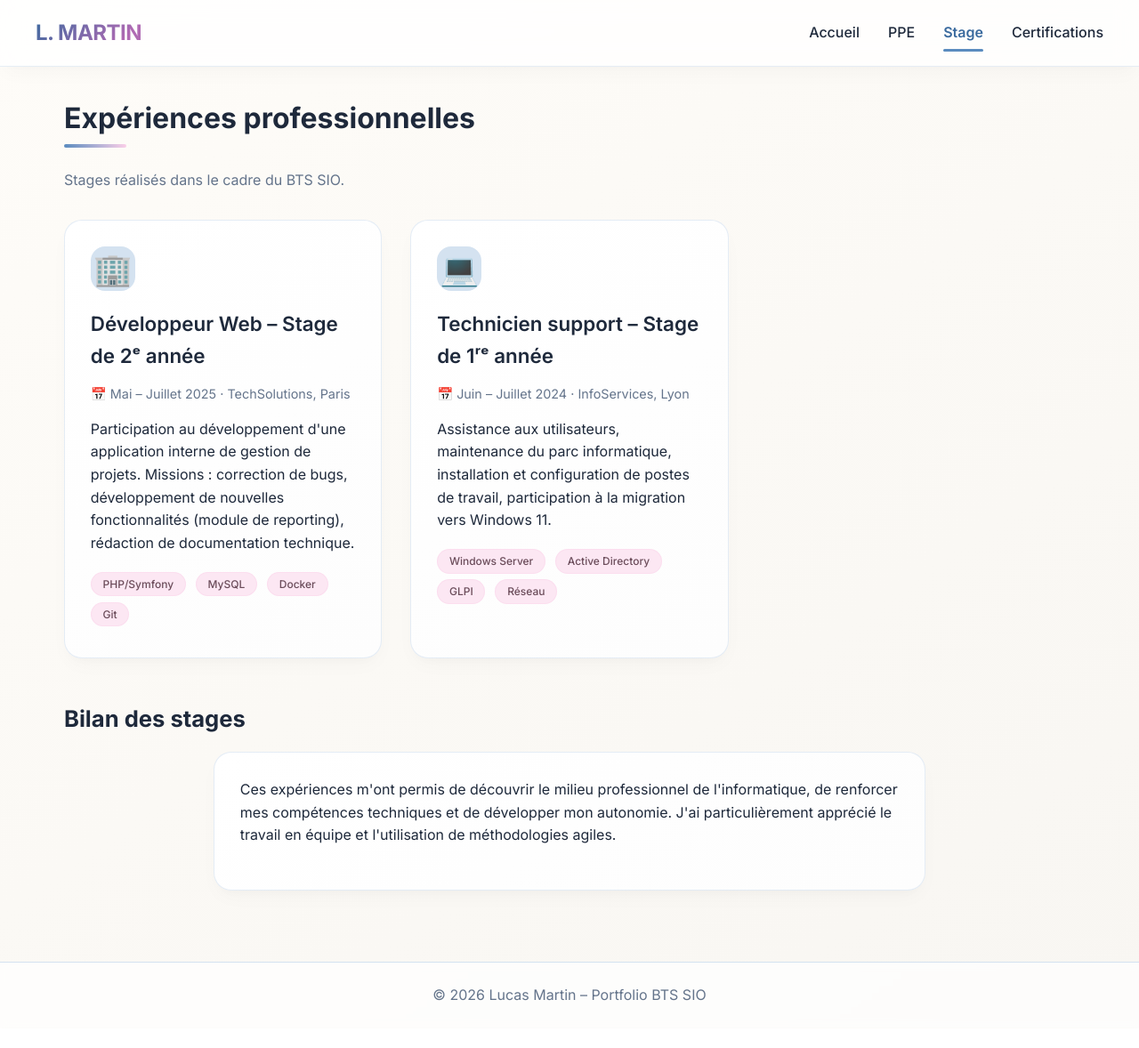
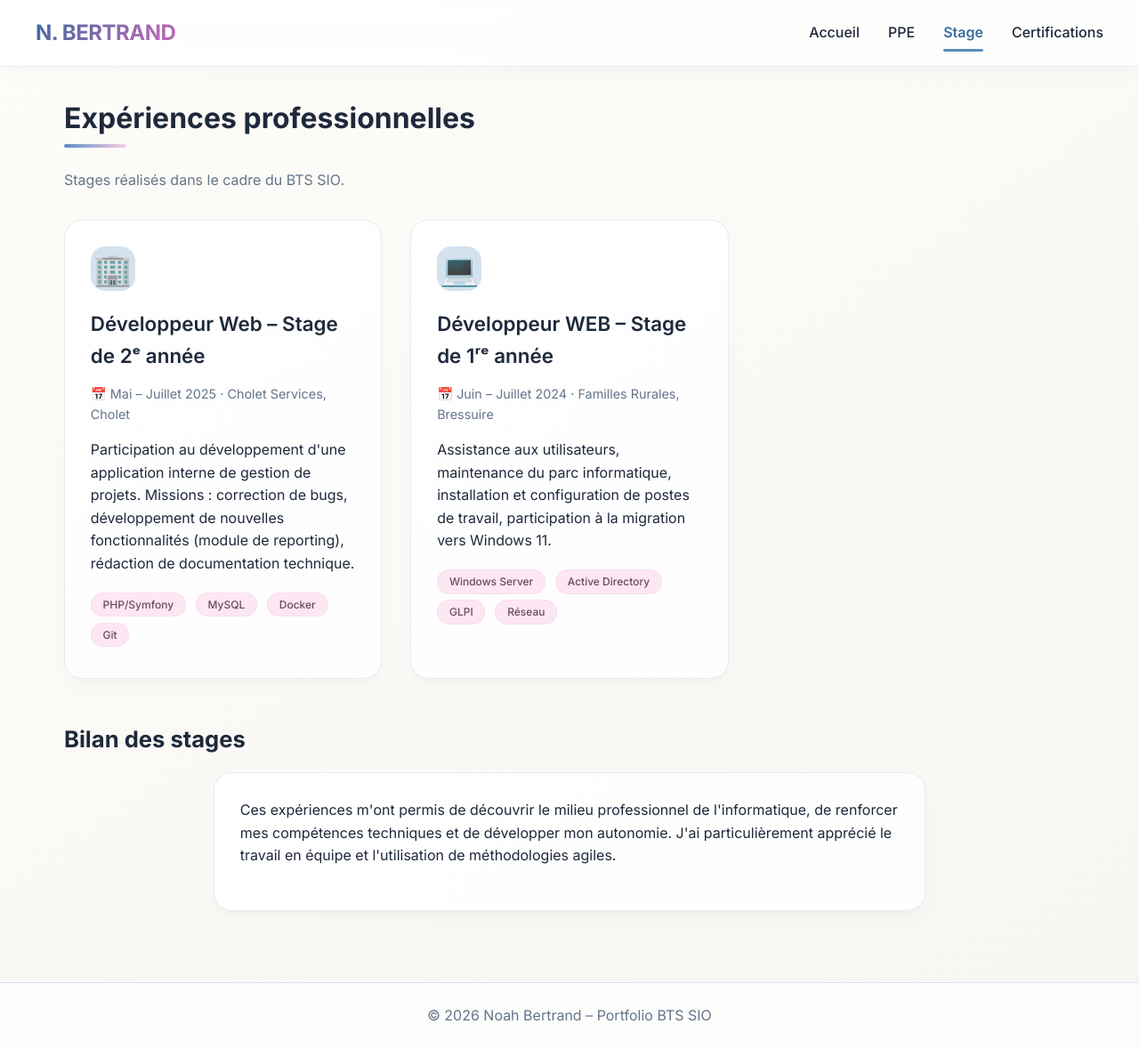
Before and after one commit to Nohache/Portfolio, a plain HTML site: page stage.html in a window 1280 px wide. Shown: the whole page at 89% size. Before the commit the page ends 1155 px from the top, so only its background shows below. Drawn offline with Linux system fonts and the light colour scheme.

Commit message:
Changement du nom prenom

```diff
--- a/stage.html
+++ b/stage.html
@@ -10,7 +10,7 @@
 <body>
     <nav class="navbar">
         <div class="nav-container">
-            <div class="logo">L. MARTIN</div>
+            <div class="logo">N. BERTRAND</div>
             <div class="nav-links">
                 <a href="index.html" class="nav-link">Accueil</a>
                 <a href="ppe.html" class="nav-link">PPE</a>
@@ -28,7 +28,7 @@
             <div class="card" style="--index:0;">
                 <div class="card-icon">🏢</div>
                 <h3>Développeur Web – Stage de 2ᵉ année</h3>
-                <div class="meta">📅 Mai – Juillet 2025 · TechSolutions, Paris</div>
+                <div class="meta">📅 Mai – Juillet 2025 · Cholet Services, Cholet</div>
                 <p>Participation au développement d'une application interne de gestion de projets. Missions : correction de bugs, développement de nouvelles fonctionnalités (module de reporting), rédaction de documentation technique.</p>
                 <div>
                     <span class="tech-badge">PHP/Symfony</span>
@@ -39,8 +39,8 @@
             </div>
             <div class="card" style="--index:1;">
                 <div class="card-icon">💻</div>
-                <h3>Technicien support – Stage de 1ʳᵉ année</h3>
-                <div class="meta">📅 Juin – Juillet 2024 · InfoServices, Lyon</div>
+                <h3>Développeur WEB – Stage de 1ʳᵉ année</h3>
+                <div class="meta">📅 Juin – Juillet 2024 · Familles Rurales, Bressuire</div>
                 <p>Assistance aux utilisateurs, maintenance du parc informatique, installation et configuration de postes de travail, participation à la migration vers Windows 11.</p>
                 <div>
                     <span class="tech-badge">Windows Server</span>
@@ -61,7 +61,7 @@
     </main>
 
     <footer class="footer">
-        <p>© 2026 Lucas Martin – Portfolio BTS SIO</p>
+        <p>© 2026 Noah Bertrand – Portfolio BTS SIO</p>
     </footer>
     <script src="script.js"></script>
 </body>
```
Also changed, not shown: certifications.html (+2 -2 lines), ppe.html (+2 -2 lines).
